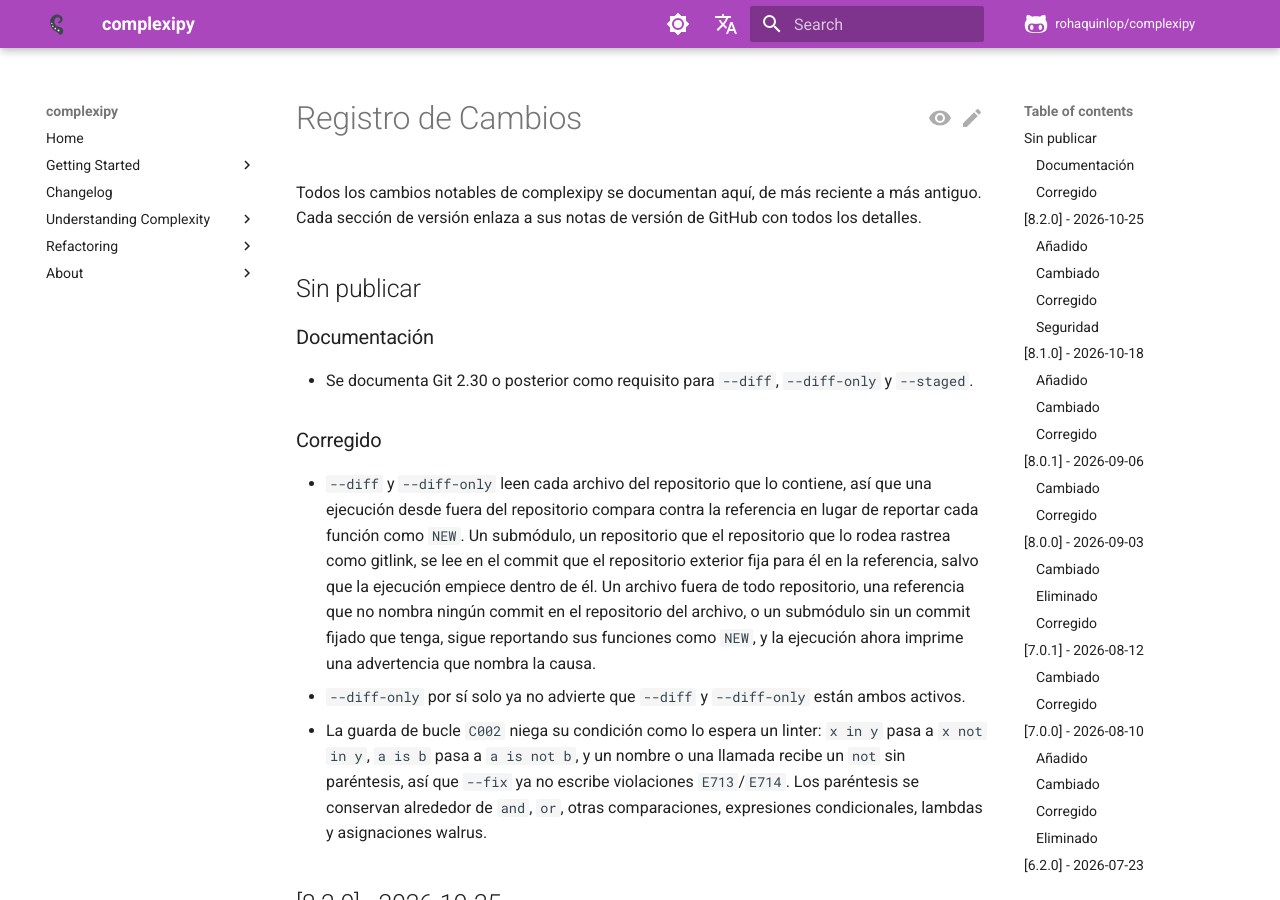
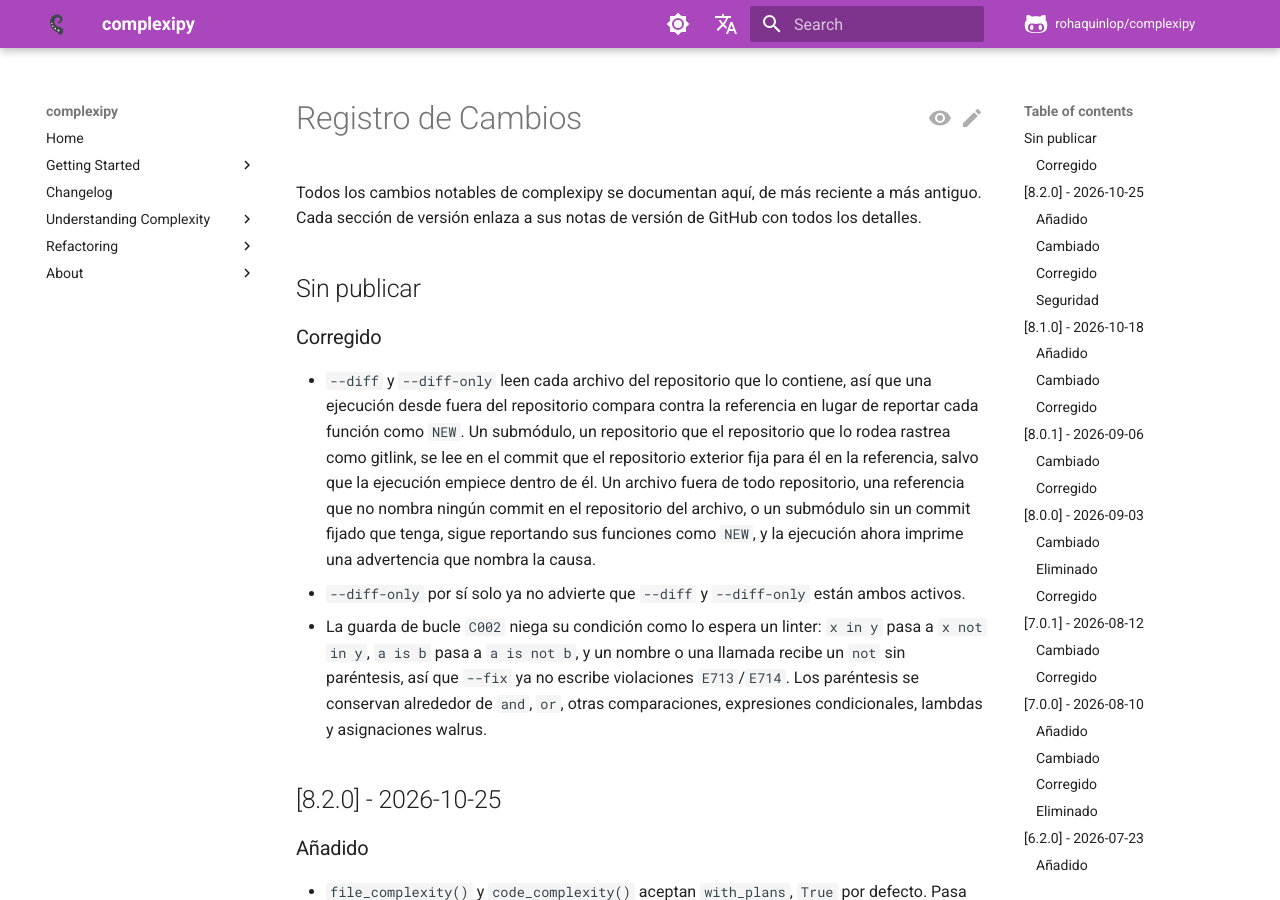
Before and after one commit to rohaquinlop/complexipy, an MkDocs documentation site: the page built from docs/es/changelog.md, in a window 1280 px wide and 900 px high. Built offline with MkDocs 1.6.1 and Material for MkDocs 9.7.7, drawn with Linux system fonts in a browser that asks for light colours; comment, search, counter and statistics services are not loaded.

Commit message:
docs(diff): drop the changelog entry and note git for compute_diff

```diff
--- a/docs/es/changelog.md
+++ b/docs/es/changelog.md
@@ -5,11 +5,6 @@
 GitHub con todos los detalles.
 
 ## Sin publicar
-
-### Documentación
-
-- Se documenta Git 2.30 o posterior como requisito para `--diff`,
-  `--diff-only` y `--staged`.
 
 ### Corregido
 
```
Also changed, not shown: CHANGELOG.md (+0 -5 lines), docs/es/usage-guide.md (+2 -1 lines), docs/usage-guide.md (+2 -1 lines).
